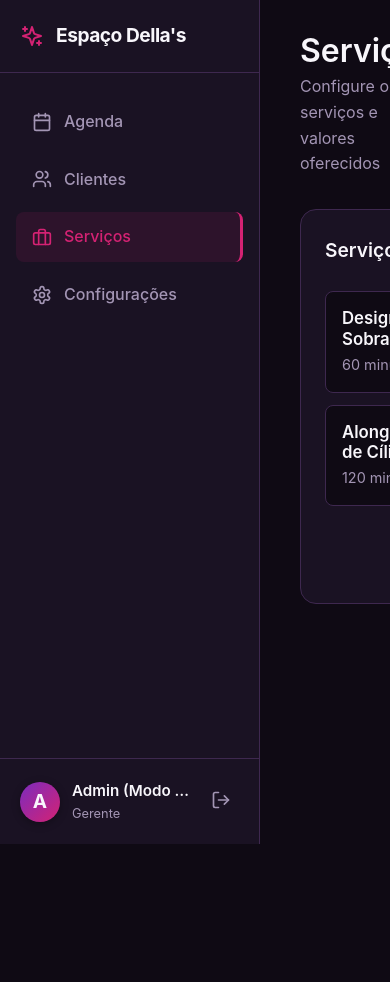
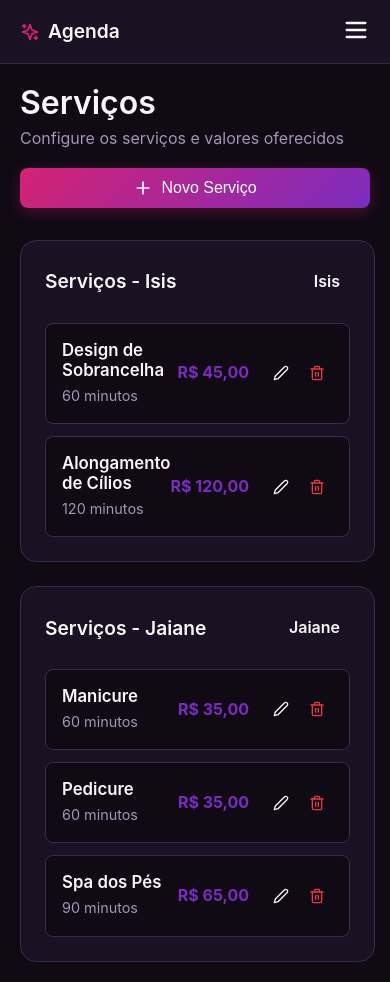
Before and after one commit to espacodellas2026-cyber/agenda, a React (Vite) app: page /servicos in a window 390 px wide. Before the commit the page ends 844 px from the top, so only its background shows below. Built offline with nearby package versions, Linux system fonts and the light colour scheme; no server answers.

Commit message:
style: add mobile responsive sidebar and color-code professionals in Calendar and Cards

```diff
--- a/src/components/AppLayout.tsx
+++ b/src/components/AppLayout.tsx
@@ -1,7 +1,9 @@
+import { useState } from 'react';
 import { Outlet, useLocation } from 'react-router-dom';
-import { Calendar, Users, Briefcase, Settings, LogOut, Sparkles } from 'lucide-react';
+import { Calendar, Users, Briefcase, Settings, LogOut, Sparkles, Menu, X } from 'lucide-react';
 
 export default function AppLayout() {
+  const [isSidebarOpen, setIsSidebarOpen] = useState(false);
   const location = useLocation();
 
   // Mock profile data later to be replaced by AuthContext
@@ -9,10 +11,30 @@ export default function AppLayout() {
 
   return (
     <div className="app-layout">
-      <aside className="sidebar">
-        <div className="sidebar-header">
-          <Sparkles className="sidebar-logo-icon" />
-          <h2 className="sidebar-title">Espaço Della's</h2>
+      {/* Navbar mobile */}
+      <div className="mobile-header">
+        <div style={{ display: 'flex', alignItems: 'center', gap: '8px' }}>
+          <Sparkles className="sidebar-logo-icon" size={20} />
+          <h2 style={{ fontSize: '1.2rem', fontWeight: 600 }}>Agenda</h2>
+        </div>
+        <button className="menu-btn" onClick={() => setIsSidebarOpen(true)}>
+          <Menu size={28} />
+        </button>
+      </div>
+
+      {isSidebarOpen && (
+        <div className="sidebar-overlay" onClick={() => setIsSidebarOpen(false)}></div>
+      )}
+
+      <aside className={`sidebar ${isSidebarOpen ? 'open' : ''}`}>
+        <div className="sidebar-header" style={{ justifyContent: 'space-between' }}>
+          <div style={{ display: 'flex', alignItems: 'center', gap: '8px' }}>
+            <Sparkles className="sidebar-logo-icon" />
+            <h2 className="sidebar-title">Espaço Della's</h2>
+          </div>
+          <button className="menu-btn mobile-only" onClick={() => setIsSidebarOpen(false)}>
+            <X size={24} />
+          </button>
         </div>
 
         <nav className="sidebar-nav">
--- a/src/index.css
+++ b/src/index.css
@@ -14,6 +14,10 @@
 
   --danger: #e63946;
   --success: #2a9d8f;
+
+  /* Cores das Profissionais */
+  --pro-isis: #2a9d8f; /* Green */
+  --pro-jaiane: #e9c46a; /* Yellow/Gold */
 
   --border-color: #3e284f;
   --shadow-sm: 0 4px 6px rgba(0, 0, 0, 0.4);
@@ -243,6 +247,27 @@ input:focus, select:focus, textarea:focus {
   display: flex;
   width: 100%;
   min-height: 100vh;
+  flex-direction: column;
+}
+
+.mobile-header {
+  display: none;
+  padding: 16px 20px;
+  background-color: var(--bg-panel);
+  border-bottom: 1px solid var(--border-color);
+  align-items: center;
+  justify-content: space-between;
+}
+
+.menu-btn {
+  background: none;
+  border: none;
+  color: var(--text-main);
+  cursor: pointer;
+}
+
+.mobile-only {
+  display: none;
 }
 
 .sidebar {
@@ -251,6 +276,10 @@ input:focus, select:focus, textarea:focus {
   border-right: 1px solid var(--border-color);
   display: flex;
   flex-direction: column;
+}
+
+.sidebar-overlay {
+  display: none;
 }
 
 .sidebar-header {
@@ -372,7 +401,7 @@ input:focus, select:focus, textarea:focus {
 }
 
 /* ==========================================================
-   Dashboard
+   Dashboard & Outros
    ========================================================== */
 .page-header {
   display: flex;
@@ -469,27 +498,30 @@ input:focus, select:focus, textarea:focus {
 }
 
 .calendar-day.selected {
-  background-color: var(--primary);
+  background-color: var(--bg-card);
+  border: 2px solid var(--secondary);
   color: white;
-  box-shadow: 0 4px 10px rgba(212, 34, 115, 0.4);
 }
 
-.calendar-day.today:not(.selected) {
-  border: 2px solid var(--secondary);
+.calendar-day.today {
+  color: var(--secondary);
+  font-weight: 800;
 }
 
-.day-indicator {
-  width: 6px;
-  height: 6px;
-  border-radius: 50%;
-  background-color: var(--secondary);
+.dots-container {
+  display: flex;
+  gap: 3px;
   position: absolute;
   bottom: 8px;
 }
 
-.selected .day-indicator {
-  background-color: white;
+.dot {
+  width: 6px;
+  height: 6px;
+  border-radius: 50%;
 }
+.dot.isis { background-color: var(--pro-isis); box-shadow: 0 0 4px var(--pro-isis); }
+.dot.jaiane { background-color: var(--pro-jaiane); box-shadow: 0 0 4px var(--pro-jaiane); }
 
 .appointments-header {
   margin-bottom: 24px;
@@ -512,13 +544,23 @@ input:focus, select:focus, textarea:focus {
 
 .appointment-card:hover {
   transform: translateX(4px);
-  border-color: var(--secondary);
+}
+
+/* Modificadores Visuais - Cores Profissionais */
+.appointment-card.pro-isis {
+  border-left: 4px solid var(--pro-isis);
+  background: linear-gradient(90deg, rgba(42, 157, 143, 0.08) 0%, var(--bg-card) 40%);
+}
+
+.appointment-card.pro-jaiane {
+  border-left: 4px solid var(--pro-jaiane);
+  background: linear-gradient(90deg, rgba(233, 196, 106, 0.08) 0%, var(--bg-card) 40%);
 }
 
 .appointment-time {
   font-size: 1.2rem;
   font-weight: 700;
-  color: var(--primary);
+  color: var(--text-main);
   width: 80px;
   flex-shrink: 0;
 }
@@ -551,9 +593,14 @@ input:focus, select:focus, textarea:focus {
   font-weight: 600;
 }
 
-.badge-professional {
-  background-color: rgba(123, 44, 191, 0.2);
-  color: #bfa1e6;
+.badge-isis {
+  background-color: rgba(42, 157, 143, 0.15);
+  color: var(--pro-isis);
+}
+
+.badge-jaiane {
+  background-color: rgba(233, 196, 106, 0.15);
+  color: var(--pro-jaiane);
 }
 
 .duration {
@@ -579,3 +626,71 @@ input:focus, select:focus, textarea:focus {
   color: var(--text-main);
   margin-bottom: 8px;
 }
+
+/* ==========================================================
+   RESPONSIVIDADE SMARTPHONE (Max 768px)
+   ========================================================== */
+@media (max-width: 768px) {
+  .app-layout {
+    flex-direction: column;
+  }
+
+  .mobile-header {
+    display: flex;
+  }
+
+  .sidebar {
+    position: fixed;
+    top: 0;
+    left: -100%;
+    height: 100vh;
+    z-index: 1000;
+    transition: left 0.3s cubic-bezier(0.4, 0, 0.2, 1);
+    box-shadow: 4px 0 15px rgba(0,0,0,0.5);
+  }
+
+  .sidebar.open {
+    left: 0;
+  }
+
+  .mobile-only {
+    display: block;
+  }
+
+  .sidebar-overlay {
+    display: block;
+    position: fixed;
+    top: 0; left: 0; right: 0; bottom: 0;
+    background-color: rgba(0,0,0,0.6);
+    backdrop-filter: blur(2px);
+    z-index: 999;
+  }
+
+  .main-area {
+    padding: 20px;
+  }
+
+  .page-header {
+    flex-direction: column;
+    align-items: flex-start;
+    gap: 16px;
+  }
+
+  .btn {
+    width: 100%;
+  }
+
+  .dashboard-grid {
+    grid-template-columns: 1fr !important; /* Stack vertically */
+  }
+
+  .calendar-day {
+    padding: 8px 0;
+  }
+
+  /* Esconde tabela no mobile em 'Clientes' transformando no essencial */
+  table th, table td {
+    padding: 12px 4px !important;
+    font-size: 0.9rem;
+  }
+}
--- a/src/pages/Dashboard.tsx
+++ b/src/pages/Dashboard.tsx
@@ -31,12 +31,20 @@ export default function Dashboard() {
     setSelectedDate(day);
   };
 
-  // Mock appointments
+  // Mock appointments com datas concretas do ciclo atual
   const appointments = [
-    { id: '1', client: 'Maria Silva', service: 'Design de Sobrancelha', time: '09:00', duration: '60 min', professional: 'Isis' },
-    { id: '2', client: 'Ana Paula', service: 'Manicure', time: '10:30', duration: '90 min', professional: 'Jaiane' },
-    { id: '3', client: 'Juliana Costa', service: 'Alongamento Cílios', time: '14:00', duration: '120 min', professional: 'Isis' },
+    { id: '1', client: 'Maria Silva', service: 'Design de Sobrancelha', time: '09:00', duration: '60 min', professional: 'Isis', date: new Date() },
+    { id: '2', client: 'Ana Paula', service: 'Manicure', time: '10:30', duration: '90 min', professional: 'Jaiane', date: new Date() },
+    { id: '3', client: 'Juliana Costa', service: 'Alongamento Cílios', time: '14:00', duration: '120 min', professional: 'Isis', date: addMonths(new Date(), 0) },
+    { id: '4', client: 'Carla', service: 'Pedicure', time: '08:00', duration: '45 min', professional: 'Jaiane', date: addMonths(new Date(), 0) }
   ];
+
+  // Adicionando um de teste amanhã pra ver as bolinhas coloridas
+  appointments[2].date.setDate(currentDate.getDate() + 1);
+  appointments[3].date.setDate(currentDate.getDate() + 1);
+
+  // Filtrando os agendamentos pelo selectedDate atual
+  const selectedDateAppointments = appointments.filter(apt => isSameDay(apt.date, selectedDate));
 
   return (
     <div className="dashboard">
@@ -82,6 +90,11 @@ export default function Dashboard() {
               const isSelected = isSameDay(day, selectedDate);
               const isCurrentMonth = isSameMonth(day, monthStart);
 
+              // Verify professionals with appointments on this specific day
+              const dayAppointments = appointments.filter(apt => isSameDay(apt.date, day));
+              const hasIsis = dayAppointments.some(apt => apt.professional === 'Isis');
+              const hasJaiane = dayAppointments.some(apt => apt.professional === 'Jaiane');
+
               return (
                 <div
                   key={day.toString()}
@@ -89,8 +102,14 @@ export default function Dashboard() {
                   onClick={() => onDateClick(day)}
                 >
                   <span className="day-number">{formattedDate}</span>
-                  {/* Mock indicators */}
-                  {isCurrentMonth && (day.getDate() % 3 === 0) && <span className="day-indicator"></span>}
+
+                  {/* Color dots depending on who is working that day */}
+                  {(hasIsis || hasJaiane) && (
+                    <div className="dots-container">
+                       {hasIsis && <span className="dot isis"></span>}
+                       {hasJaiane && <span className="dot jaiane"></span>}
+                    </div>
+                  )}
                 </div>
               );
             })}
@@ -108,20 +127,26 @@ export default function Dashboard() {
           </div>
 
           <div className="appointments-list">
-            {appointments.length > 0 ? (
-              appointments.map(apt => (
-                <div key={apt.id} className="appointment-card">
+            {selectedDateAppointments.length > 0 ? (
+              selectedDateAppointments.sort((a,b) => a.time.localeCompare(b.time)).map(apt => {
+                const isIsis = apt.professional === 'Isis';
+                const professionalClass = isIsis ? 'pro-isis' : 'pro-jaiane';
+                const badgeClass = isIsis ? 'badge-isis' : 'badge-jaiane';
+
+                return (
+                  <div key={apt.id} className={`appointment-card ${professionalClass}`}>
                     <div className="appointment-time">{apt.time}</div>
                     <div className="appointment-details">
                       <h3 className="client-name">{apt.client}</h3>
                       <p className="service-name">{apt.service}</p>
                       <div className="appointment-meta">
-                      <span className="badge badge-professional">{apt.professional}</span>
+                        <span className={`badge ${badgeClass}`}>{apt.professional}</span>
                         <span className="duration">{apt.duration}</span>
                       </div>
                     </div>
                   </div>
-              ))
+                );
+              })
             ) : (
               <div className="empty-state">
                 <CalendarIcon size={48} className="empty-icon" />
```
Lines whose indentation alone changed are shown as unchanged.
